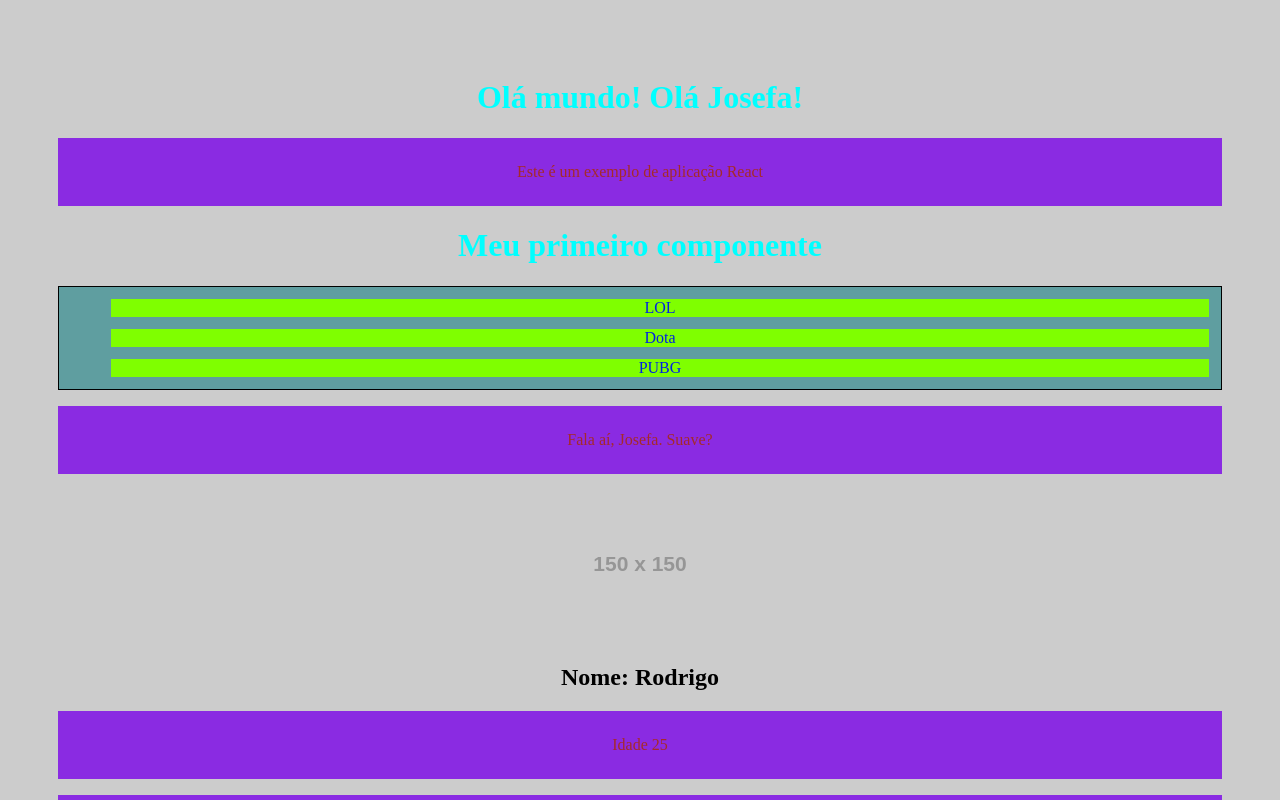
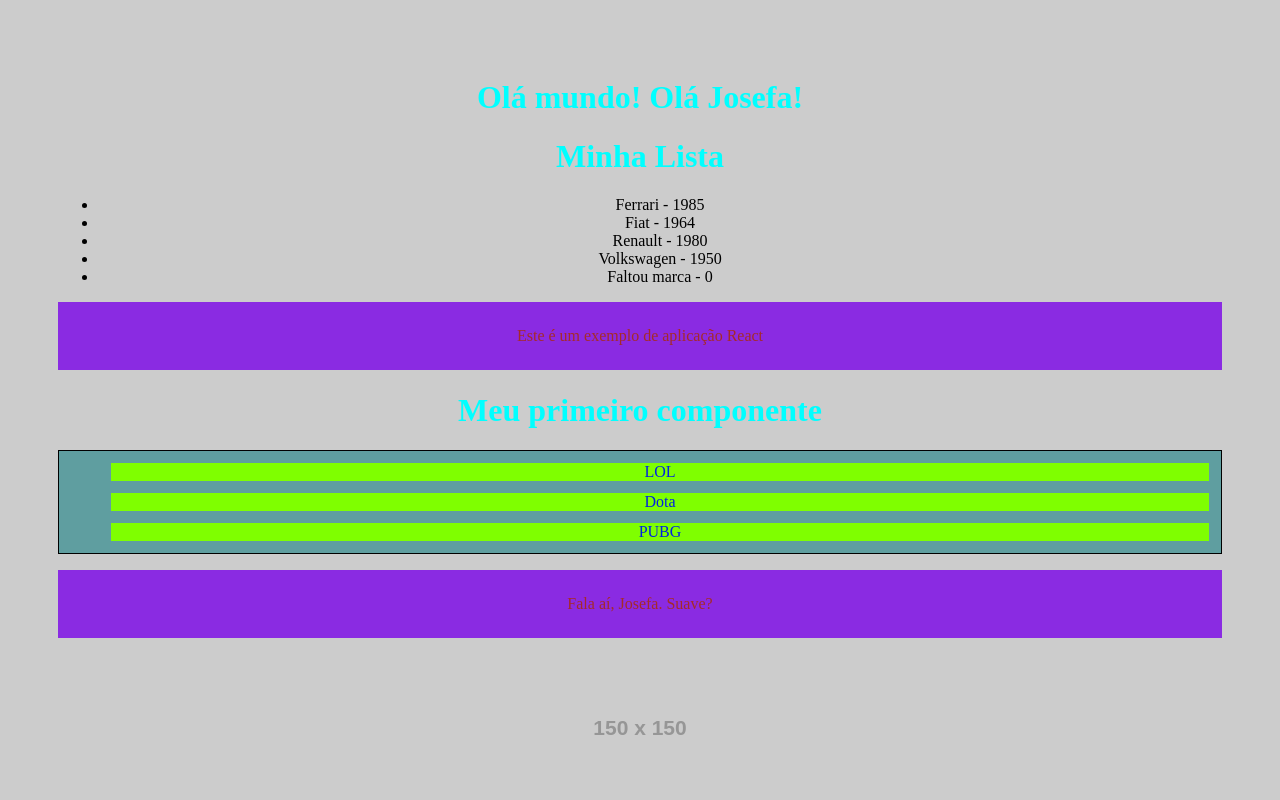
Before and after one commit to raphaelpereirarps03/TarefasUC3PROA, a React (Create React App) app in the folder React - Estudo/Projeto/meu-projeto/: page / in a window 1280 px wide. Shown: the top 800 px of the page. Built offline with nearby package versions, Linux system fonts and the light colour scheme.

Commit message:
PropTypes e DefaultProps

```diff
--- a/React - Estudo/Projeto/meu-projeto/src/App.js
+++ b/React - Estudo/Projeto/meu-projeto/src/App.js
@@ -3,6 +3,7 @@ import HelloWorld from './components/HelloWorld';
 import SayMyName from './components/SayMyName';
 import Pessoa from './components/Pessoa';
 import Fragment  from './components/Fragment';
+import Lista2 from './components/Lista2';
 
 function App() {
 
@@ -18,9 +19,10 @@ function App() {
   return (
     <div className="App">
       <h1> Olá mundo! Olá {name}! </h1>
+      <Lista2 />
       <p> Este é um exemplo de aplicação React </p>
       <HelloWorld />
-      <SayMyName nome={name} />
+      <SayMyName nome={nome} />
       <Pessoa
       nome="Rodrigo"
       idade="25"
--- /dev/null
+++ b/React - Estudo/Projeto/meu-projeto/src/components/Item.js
@@ -0,0 +1,21 @@
+import PropTypes from 'prop-types'
+
+function Item ({marca, anoLancamento}) {
+    return (
+        <>
+            <li> {marca} - {anoLancamento} </li>
+        </>
+    )
+}
+
+Item.propTypes = {
+    marca: PropTypes.string.isRequired,
+    anoLancamento: PropTypes.number.isRequired,
+}
+
+Item.defaultProps = {
+    marca:'Faltou marca',
+    anoLancamento: 0
+}
+
+export default Item;
--- /dev/null
+++ b/React - Estudo/Projeto/meu-projeto/src/components/Lista2.js
@@ -0,0 +1,19 @@
+import Item from './Item'
+
+function Lista2() {
+    return (
+        <>
+        <h1> Minha Lista </h1>
+        <ul>
+            <Item marca="Ferrari" anoLancamento={1985}/>
+            <Item marca="Fiat"  anoLancamento={1964} />
+            <Item marca = "Renault"  anoLancamento={1980} />
+            <Item marca ="Volkswagen"  anoLancamento={1950} />
+            <Item />
+
+        </ul>
+        </>
+    )
+}
+
+export default Lista2
```
